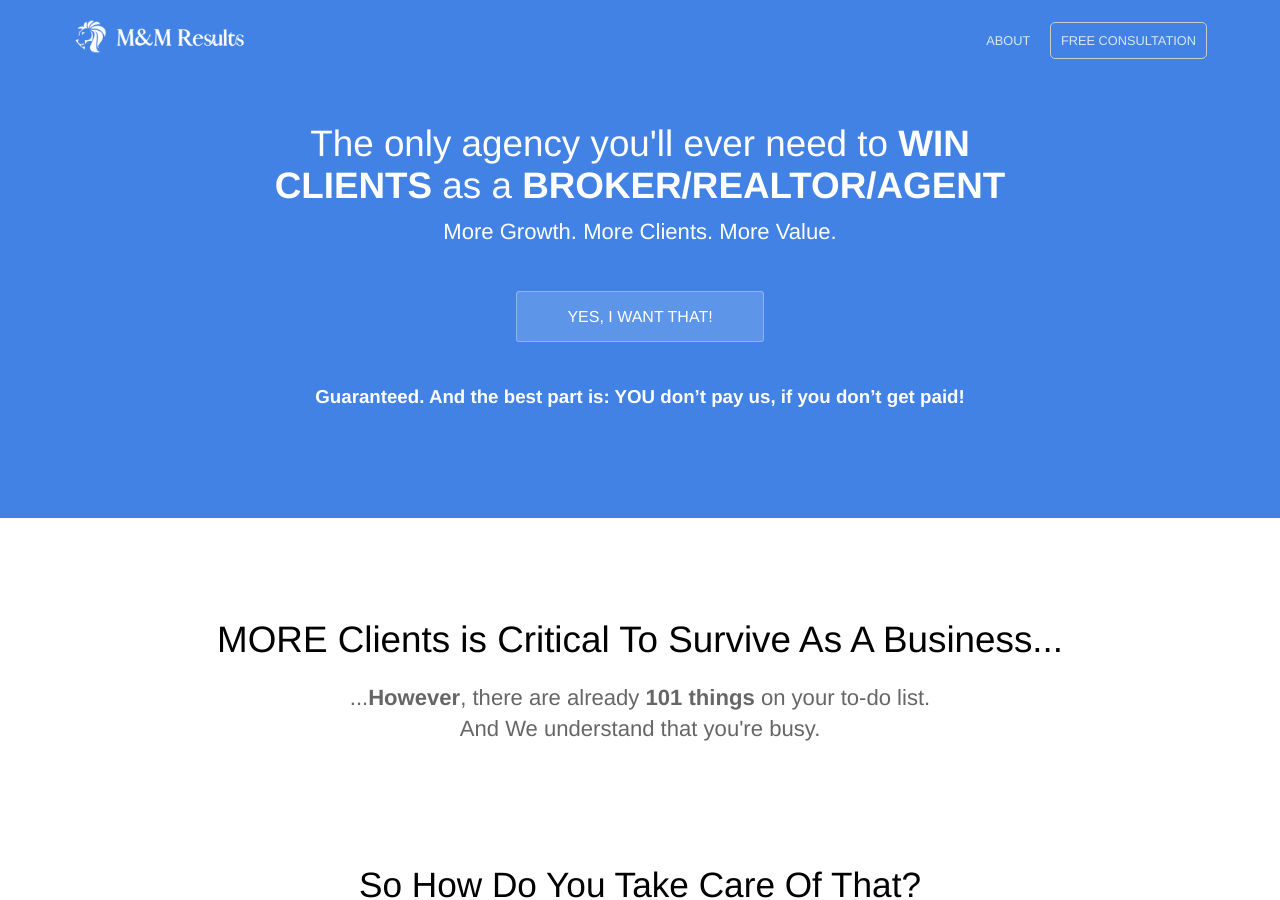
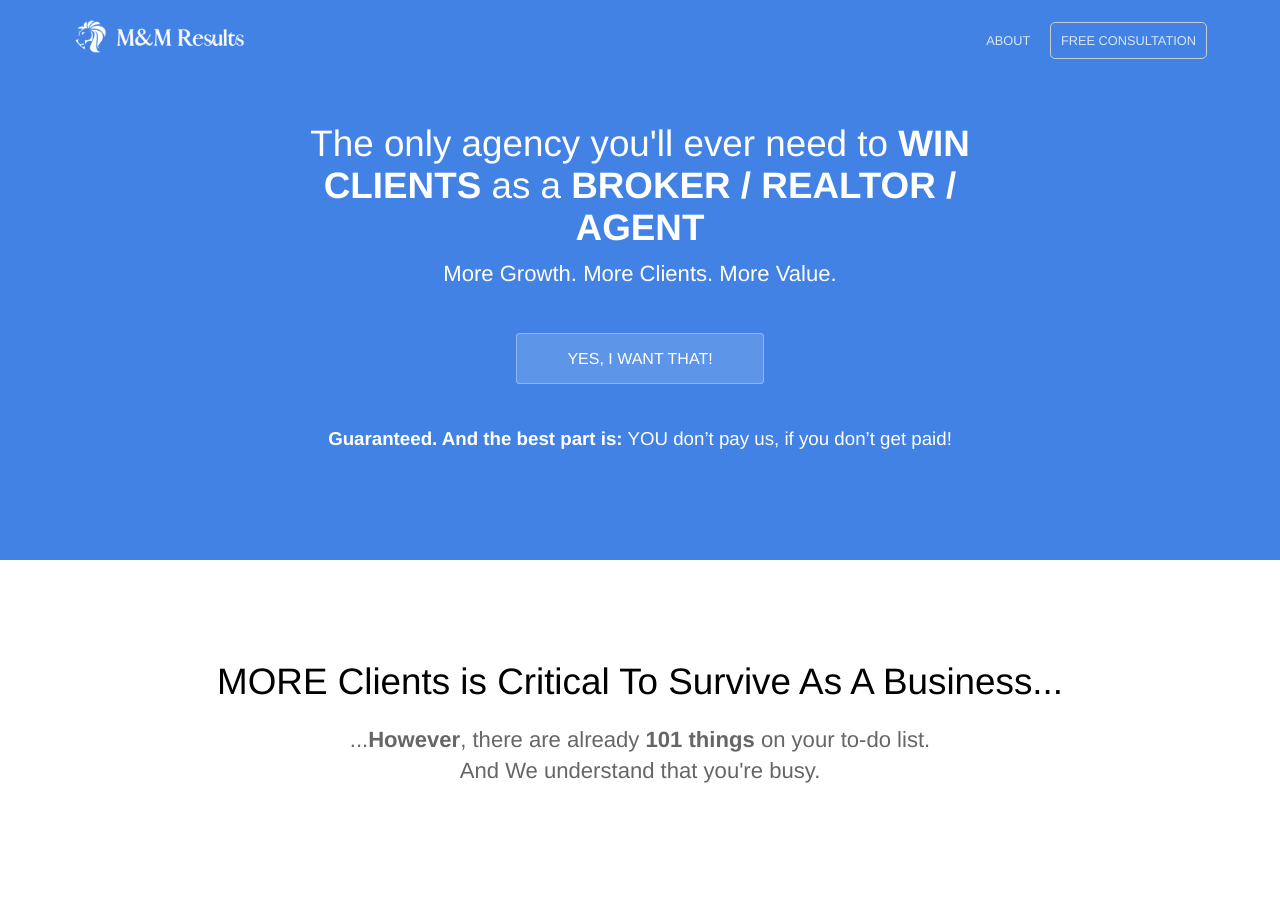
Before and after one commit to Huntinex/MMResults, a Jekyll site: the page built from index.html, in a window 1280 px wide and 900 px high. Built offline with Jekyll 4.4.1, drawn with Linux system fonts in a browser that asks for light colours; some of the changed text lies outside the part shown.

Commit message:
Update index.html

```diff
--- a/index.html
+++ b/index.html
@@ -1,14 +1,14 @@
 ---
-title: The Only Agency You'll Ever Need As A BROKER/REALTOR/AGENT
+title: The Only Agency You'll Ever Need As A BROKER / REALTOR / AGENT
 description: More Growth. More Clients. More Value.
 ---
 <section class="hero">
 	<div class="text-container">
-		<h1 class="editable">The only agency you'll ever need to <b>WIN CLIENTS</b> as a <strong>BROKER/REALTOR/AGENT</strong></h1>
+		<h1 class="editable">The only agency you'll ever need to <b>WIN CLIENTS</b> as a <strong>BROKER / REALTOR / AGENT</strong></h1>
 		<small></small>
 		<p class="subtext editable">More Growth. More Clients. More Value.</p>
 		<div class="cta button alt"><a href="#call">YES, I WANT THAT!</a></div>
-		<h3 style="font-weight: 900;">Guaranteed. And the best part is: YOU don’t pay us, if you don’t get paid!</h3>
+		<h3 style="font-weight: 450;"><strong>Guaranteed. And the best part is:</strong> YOU don’t pay us, if you don’t get paid!</h3>
 	</div>
 </section>
 
@@ -76,8 +76,8 @@
 	<br><br>
 	<section class="bottom-cta" id="call">
 
-<h2><strong>YOU’RE LITERALLY ONE STEP AWAY TO TURN</STRONG></h2>
-		<h3 class="editable">client acquisition, <strong>the most painful part</strong> of your business to <strong>the most delightful one</strong>:</h3>
+<h1><strong>YOU’RE LITERALLY ONE STEP AWAY TO TURN</STRONG></h1>
+		<h2 class="editable">client acquisition, <strong>THE MOST PAINFUL PART</strong> of your business to <strong>THE MOST DELIGHTFUL ONE</strong>:</h2>
 		<!-- Calendly inline widget begin -->
 		<div class="calendly-inline-widget" data-url="https://calendly.com/mmresults/call?hide_event_type_details=1&hide_gdpr_banner=1" style="min-width:320px;height:700px;"></div>
 		<script type="text/javascript" src="https://assets.calendly.com/assets/external/widget.js" async></script>
```
